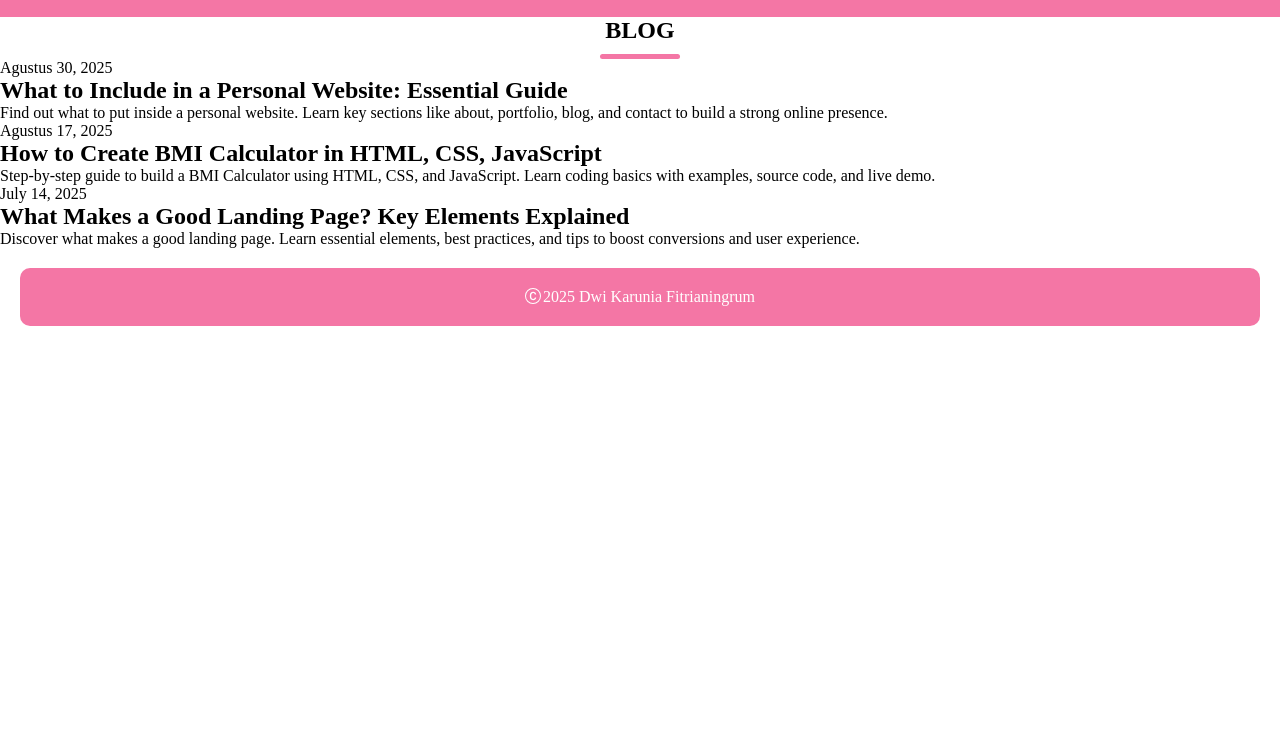
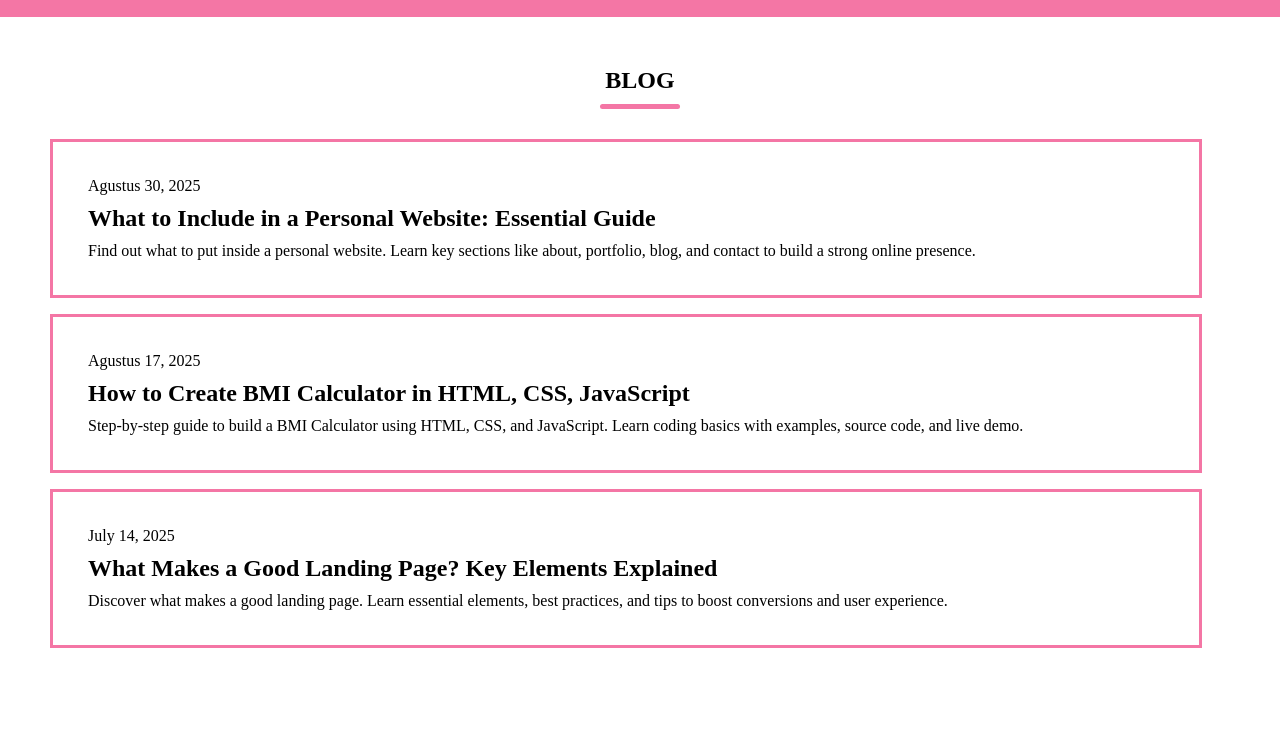
Before and after one commit to dwikarunia0001/personal-web-pi-25, a plain HTML site: page blog.html in a window 1280 px wide. Shown: the part 50-800 px from the top of the page. Drawn offline with Linux system fonts and the light colour scheme.

Commit message:
styling blog page

```diff
--- a/style.css
+++ b/style.css
@@ -280,3 +280,48 @@ a {
     border-color: #f476a5;
     width: 50%;
 }
+
+/*Styling Blog Section*/
+.blog-section .section-title {
+    margin-top: 50px;
+}
+
+.blog-section .section-content {
+    padding-top: 30px;
+    min-height: 100vh;
+}
+
+.blog-section .blog-list {
+    display: flex;
+    flex-direction: column;
+    justify-content: space-around;
+    color: #0c2f95;
+    gap: 16px;
+}
+
+.blog-section .blog-item {
+    display: flex;
+    padding: 35px;
+    flex-direction: column;
+    gap: 10px;
+    width: 90vw;
+    margin-left: 50px;
+    border-style:solid;
+    border-color: #f476a5;
+}
+
+/*
+.blog-section .blog-item {
+    width: 70%;
+    height: auto;
+    display: flex;
+    padding: 35px;
+    flex-direction: column;
+    justify-content: center;
+    text-align: start;
+    align-items: start;
+    gap: 10px;
+    border-style: dashed;
+    border-color: #f476a5;
+}
+*/
```
